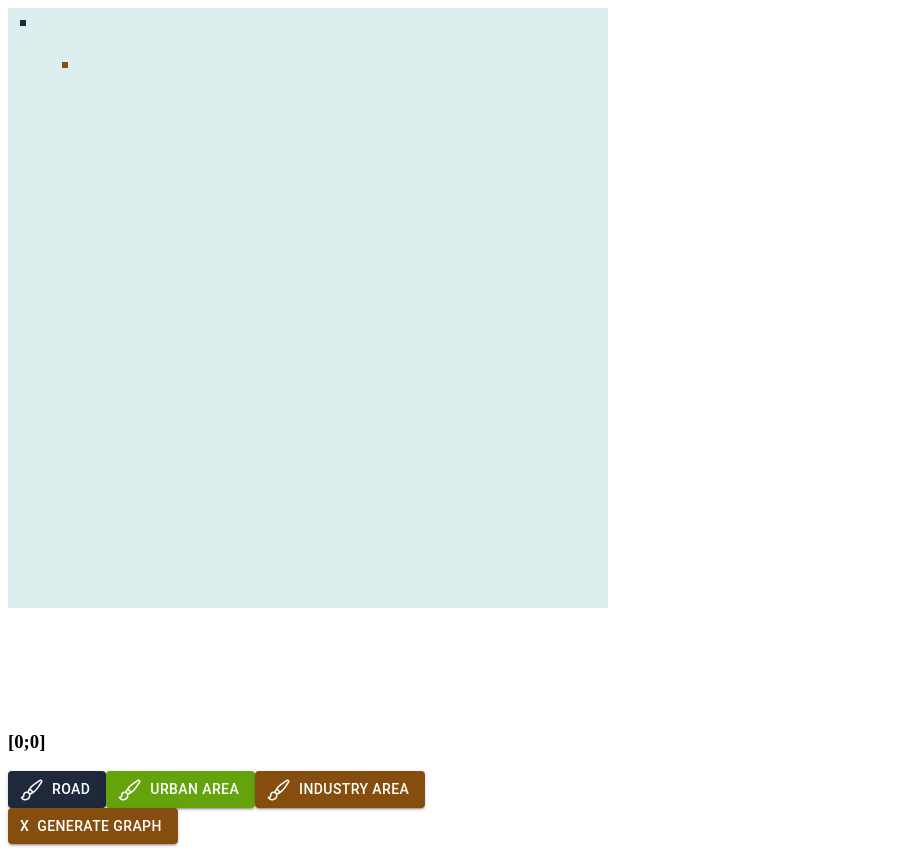
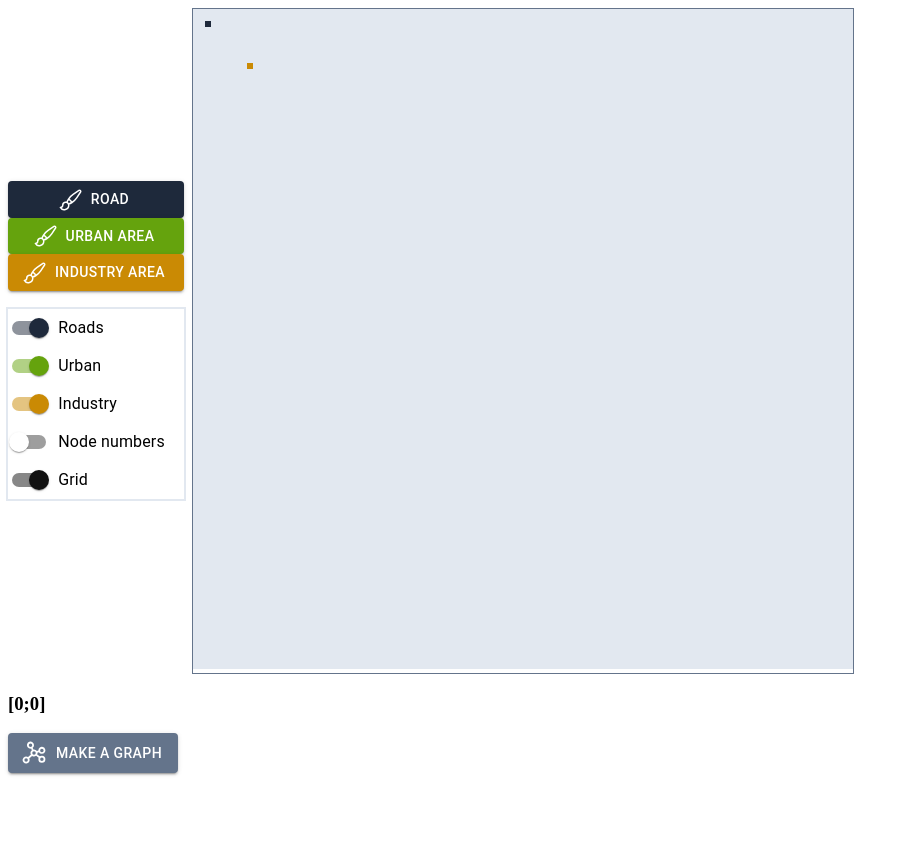
Before and after one commit to unitax13/trafficsim-js, a React (Vite) app: page / in a window 1280 px wide. Shown: the whole page, without its empty margins (0-911 px from the left). After the commit the page ends 800 px from the top, so only its background shows below. Built offline with nearby package versions, Linux system fonts and the light colour scheme.

Commit message:
numerous changes to colors and ui

```diff
--- /dev/null
+++ b/src/colors.ts
@@ -0,0 +1,18 @@
+const colors = {
+  //bg-slate-200
+  empty: "#e2e8f0",
+
+  //bg-slate-800
+  roads: "#1e293b",
+
+  //bg-lime-600
+  urban: "#65a30d",
+
+  //bg-yellow-600
+  industry: "#ca8a04",
+
+  //bg-slate-500
+  graphColor: "#64748b",
+};
+
+export default colors;
--- a/src/components/Canvas.tsx
+++ b/src/components/Canvas.tsx
@@ -1,8 +1,13 @@
 import { useEffect, useRef, useState } from "react";
 import "../index.css";
-import { Button } from "@mui/material";
+import { Button, FormControlLabel, FormGroup, Switch } from "@mui/material";
 import FieldType from "../enums/FieldType";
 import PaintBrush from "../icons/PaintBrush";
+import GraphNode from "../classes/GraphNode";
+import GraphIcon from "../icons/GraphIcon";
+import ColoredMuiSwitch from "./ColoredMuiSwitch";
+import "../colors";
+import colors from "../colors";
 
 interface CanvasProps {
   numRows: number;
@@ -59,12 +64,12 @@ function Canvas(props: CanvasProps) {
   let cameraX = 0;
   let cameraY = 0;
   let cameraScale = 1;
-  let gridOpacity = 10;
 
-  const urbanIsOn = true;
-  const industryIsOn = true;
-  const roadsIsOn = true;
-  const nodeNumbersAreOn = false;
+  const [urbanIsOn, setUrbanIsOn] = useState<boolean>(true);
+  const [industryIsOn, setIndustryIsOn] = useState<boolean>(true);
+  const [roadsIsOn, setRoadsIsOn] = useState<boolean>(true);
+  const [nodeNumbersAreOn, setNodeNumbersAreOn] = useState<boolean>(false);
+  const [gridIsOn, setGridIsOn] = useState<boolean>(true);
   const pathIsOn = false;
   const roadHeatmapIsOn = false;
 
@@ -87,6 +92,7 @@ function Canvas(props: CanvasProps) {
     console.log("reloaded from isDrawing");
     const canvas = canvasRef.current;
     const ctx = canvas!.getContext("2d");
+
     drawMainGrid(ctx);
     drawCursorSingleSelection(ctx);
     if (leftIsPressed.current || rightIsPressed.current) {
@@ -98,14 +104,20 @@ function Canvas(props: CanvasProps) {
         fieldPressedY.current
       );
     }
-    drawNodeNumbers(ctx);
+    nodeNumbersAreOn ? drawNodeNumbers(ctx) : null;
+    gridIsOn ? drawGridOverlay(ctx) : null;
   }, [isDrawing]);
 
-  function drawNodeNumbers() {
-    if (props.graphNodes) {
-      for (let i = 0; i < props.graphNodes.length; i++) {
-        let node: GraphNode = props.graphNodes.get().get(i);
+  function redraw() {
+    setIsDrawing(!isDrawing);
+  }
+
+  function drawNodeNumbers(ctx: CanvasRenderingContext2D) {
+    if (graphNodesRef.current) {
+      for (let i = 0; i < graphNodesRef.current.length; i++) {
+        let node: GraphNode = graphNodesRef.current[i];
         color = "black";
+        ctx!.fillStyle = color;
         ctx.fillText(
           i,
           node.x * fieldWidth * cameraScale + fieldWidth * cameraScale,
@@ -116,20 +128,20 @@ function Canvas(props: CanvasProps) {
     }
   }
 
-  function drawMainGrid(ctx) {
+  function drawMainGrid(ctx: CanvasRenderingContext2D) {
     //console.log("drawing");
     for (let x = 0; x < props.numRows; x++) {
       for (let y = 0; y < props.numColumns; y++) {
         let type = props.fieldArray[x][y];
         if (type == FieldType.Urban && urbanIsOn) {
-          color = "#65a30d";
+          color = colors.urban;
         } else if (type == FieldType.Industrial && industryIsOn) {
-          color = "#854d0e";
+          color = colors.industry;
         } else if (type == FieldType.Road1 && roadsIsOn) {
-          color = "#1e293b";
+          color = colors.roads;
         } else {
           // EMPTY
-          color = "#ddeeee";
+          color = colors.empty;
         }
         ctx!.fillStyle = color;
 
@@ -143,7 +155,7 @@ function Canvas(props: CanvasProps) {
     }
   }
 
-  function drawCursorSingleSelection(ctx) {
+  function drawCursorSingleSelection(ctx: CanvasRenderingContext2D) {
     if (!leftIsPressed.current) {
       if (
         fieldPressedX.current >= 0 &&
@@ -154,11 +166,11 @@ function Canvas(props: CanvasProps) {
         let type =
           props.fieldArray[fieldPressedX.current][fieldPressedY.current];
         if (type == FieldType.Urban) {
-          color = "#65a30d";
+          color = colors.urban;
         } else if (type == FieldType.Industrial) {
-          color = "#854d0e";
+          color = colors.industry;
         } else {
-          color = "#1e293b";
+          color = colors.roads;
         }
 
         ctx!.fillStyle = color;
@@ -184,7 +196,7 @@ function Canvas(props: CanvasProps) {
   }
 
   function drawRectangularSelection(
-    ctx,
+    ctx: CanvasRenderingContext2D,
     ax: number,
     ay: number,
     bx: number,
@@ -199,11 +211,11 @@ function Canvas(props: CanvasProps) {
     if (rightIsPressed.current) {
       color = "black";
     } else if (fieldTypeChosen.current == FieldType.Urban) {
-      color = "#65a30d";
+      color = colors.urban;
     } else if (fieldTypeChosen.current == FieldType.Industrial) {
-      color = "#854d0e";
+      color = colors.industry;
     } else if (fieldTypeChosen.current == FieldType.Road1) {
-      color = "#1e293b";
+      color = colors.roads;
     } else {
       color = "black";
     }
@@ -293,7 +305,8 @@ function Canvas(props: CanvasProps) {
     console.log("drawing grid overlay");
     ctx!.strokeStyle = "#111111";
     for (let x1 = 0; x1 <= props.numRows; x1++) {
-      ctx.lineWidth = (1 * gridOpacity) / 100;
+      ctx!.strokeStyle = "#111111";
+      ctx.lineWidth = 0.01;
 
       ctx.moveTo(x1 * fieldWidth * cameraScale - cameraX, -1 - cameraY);
       ctx.lineTo(
@@ -306,8 +319,8 @@ function Canvas(props: CanvasProps) {
         canvasWidth * cameraScale - cameraX,
         x1 * fieldWidth * cameraScale - cameraY
       );
+    }
     ctx.stroke();
-    }
   }
 
   function updateCoordsOfFieldWithMouseOn(x: number, y: number) {
@@ -385,11 +398,11 @@ function Canvas(props: CanvasProps) {
         FieldType.Empty
       );
     }
-    setIsDrawing(!isDrawing);
+    redraw();
   };
 
   const onMouseMove = (e: React.MouseEvent<HTMLCanvasElement, MouseEvent>) => {
-    setIsDrawing(!isDrawing);
+    redraw();
     x = e.nativeEvent.offsetX;
     y = e.nativeEvent.offsetY;
     updateCoordsOfFieldWithMouseOn(x, y);
@@ -425,7 +438,7 @@ function Canvas(props: CanvasProps) {
         FieldType.Empty
       );
     }
-    setIsDrawing(!isDrawing);
+    redraw();
     //isPressed.current = false;
 
     switch (e.nativeEvent.button) {
@@ -467,17 +480,129 @@ function Canvas(props: CanvasProps) {
         console.log(node.distances!.toString());
       });
     }
+    redraw();
   }
 
   return (
     <>
-      <div className="border-black border-top border">
       <div className="">
+        <div className="flex gap-2 items-center">
+          <div className="flex flex-col items-center w-44">
+            <div>
+              <Button
+                fullWidth
+                startIcon={<PaintBrush />}
+                className="bg-slate-800 hover:bg-slate-900"
+                variant="contained"
+                onClick={(e) => {
+                  fieldTypeChosen.current = FieldType.Road1;
+                }}
+              >
+                Road
+              </Button>
+              <Button
+                fullWidth
+                startIcon={<PaintBrush />}
+                className="bg-lime-600 hover:bg-lime-700"
+                variant="contained"
+                onClick={(e) => {
+                  fieldTypeChosen.current = FieldType.Urban;
+                }}
+              >
+                Urban area
+              </Button>
+              <Button
+                fullWidth
+                startIcon={<PaintBrush />}
+                variant="contained"
+                className="bg-yellow-600 hover:bg-yellow-700"
+                onClick={(e) => {
+                  fieldTypeChosen.current = FieldType.Industrial;
+                }}
+              >
+                Industry area
+              </Button>
+            </div>
+            <div className="mt-4 w-full flex flex-col items-center border-2 border-slate-200 border-solid">
+              <FormGroup>
+                <FormControlLabel
+                  control={
+                    <ColoredMuiSwitch
+                      colorHex={colors.roads}
+                      color="primary"
+                      checked={roadsIsOn}
+                      onChange={(e) => {
+                        setRoadsIsOn(!roadsIsOn);
+                        redraw();
+                      }}
+                    />
+                  }
+                  label="Roads"
+                />
+                <FormControlLabel
+                  control={
+                    <ColoredMuiSwitch
+                      colorHex={colors.urban}
+                      color="primary"
+                      checked={urbanIsOn}
+                      onChange={(e) => {
+                        setUrbanIsOn(!urbanIsOn);
+                        redraw();
+                      }}
+                    />
+                  }
+                  label="Urban"
+                />
+                <FormControlLabel
+                  control={
+                    <ColoredMuiSwitch
+                      colorHex={colors.industry}
+                      color="primary"
+                      checked={industryIsOn}
+                      onChange={(e) => {
+                        setIndustryIsOn(!industryIsOn);
+                        redraw();
+                      }}
+                    />
+                  }
+                  label="Industry"
+                />
+                <FormControlLabel
+                  control={
+                    <ColoredMuiSwitch
+                      colorHex={colors.graphColor}
+                      color="primary"
+                      checked={nodeNumbersAreOn}
+                      onChange={(e) => {
+                        setNodeNumbersAreOn(!nodeNumbersAreOn);
+                        redraw();
+                      }}
+                    />
+                  }
+                  label="Node numbers"
+                />
+                <FormControlLabel
+                  control={
+                    <ColoredMuiSwitch
+                      colorHex="#111111"
+                      color="primary"
+                      checked={gridIsOn}
+                      onChange={(e) => {
+                        setGridIsOn(!gridIsOn);
+                        redraw();
+                      }}
+                    />
+                  }
+                  label="Grid"
+                />
+              </FormGroup>
+            </div>
+          </div>
+          <div className="border-slate-500 border border-solid">
             <canvas
-            className="border-black border"
               id="canvas"
-            width="800"
-            height="700"
+              width="660"
+              height="660"
               ref={canvasRef}
               onMouseDown={(e) => onMouseDown(e)}
               onMouseMove={(e) => onMouseMove(e)}
@@ -488,6 +613,8 @@ function Canvas(props: CanvasProps) {
               onContextMenu={(e) => e.preventDefault()}
             />
           </div>
+        </div>
+        {/* X,Y text */}
         <div className="flex">
           {leftIsPressed.current || rightIsPressed.current ? (
             <h3 className="font-bold">
@@ -501,50 +628,16 @@ function Canvas(props: CanvasProps) {
             [{fieldPressedX.current};{fieldPressedY.current}]
           </h3>
         </div>
-        <div className="flex items-center">
-          {/* <Button variant="contained" onClick={(e) => setIsDrawing(!isDrawing)}>
-            Refresh
-          </Button> */}
+
         <Button
-            startIcon={<PaintBrush />}
-            className="bg-slate-800 hover:bg-slate-900"
+          startIcon={<GraphIcon />}
           variant="contained"
-            onClick={(e) => {
-              fieldTypeChosen.current = FieldType.Road1;
-            }}
-          >
-            Road
-          </Button>
-          <Button
-            startIcon={<PaintBrush />}
-            className="bg-lime-600 hover:bg-lime-700"
-            variant="contained"
-            onClick={(e) => {
-              fieldTypeChosen.current = FieldType.Urban;
-            }}
-          >
-            Urban area
-          </Button>
-          <Button
-            startIcon={<PaintBrush />}
-            variant="contained"
-            className="bg-yellow-800 hover:bg-yellow-900"
-            onClick={(e) => {
-              fieldTypeChosen.current = FieldType.Industrial;
-            }}
-          >
-            Industry area
-          </Button>
-        </div>
-        <Button
-          startIcon={"X"}
-          variant="contained"
-          className="bg-yellow-800 hover:bg-yellow-900"
+          className="bg-slate-500 hover:bg-slate-600"
           onClick={(e) => {
             generateGraphButtonPressed();
           }}
         >
-          Generate graph
+          Make a graph
         </Button>
       </div>
     </>
--- /dev/null
+++ b/src/components/ColoredMuiSwitch.tsx
@@ -0,0 +1,21 @@
+import { alpha, styled } from "@mui/material/styles";
+import Switch from "@mui/material/Switch";
+import { SwitchProps } from "@mui/material/Switch";
+
+interface ColorProps extends SwitchProps {
+  colorHex: string;
+}
+
+const ColoredMuiSwitch = styled(Switch)<ColorProps>(({ theme, colorHex }) => ({
+  "& .MuiSwitch-switchBase.Mui-checked": {
+    color: colorHex,
+    "&:hover": {
+      backgroundColor: alpha(colorHex, theme.palette.action.hoverOpacity),
+    },
+  },
+  "& .MuiSwitch-switchBase.Mui-checked + .MuiSwitch-track": {
+    backgroundColor: colorHex,
+  },
+}));
+
+export default ColoredMuiSwitch;
--- a/src/components/MainCanvasElement.tsx
+++ b/src/components/MainCanvasElement.tsx
@@ -112,8 +112,8 @@ function MainCanvasElement() {
     }
   }
 
-  const numRows = 100;
-  const numColumns = 100;
+  const numRows = 110;
+  const numColumns = 110;
   let fieldArray: FieldType[][] = [];
   // const [stateFieldArray, setStateFieldArray] = useState<FieldType[][]>();
 
@@ -275,7 +275,7 @@ function MainCanvasElement() {
           gn.distances![i] = dist;
 
           for (let j = 0; j < neighbour.neighbours!.length; j++) {
-            let n: GraphNode = neighbour.neighbours![j];
+            let n: GraphNode | null = neighbour.neighbours![j];
             if (n != null && n == gn) {
               neighbour.distances![j] = dist;
             }
@@ -283,7 +283,7 @@ function MainCanvasElement() {
         }
       }
     });
-    console.log("generated");
+    console.log("generated graph nodes");
     return graphNodes;
   }
 
--- /dev/null
+++ b/src/icons/GraphIcon.tsx
@@ -0,0 +1,18 @@
+import { SVGProps } from "react";
+
+const GraphIcon = (props: SVGProps<SVGSVGElement>) => (
+  <svg
+    xmlns="http://www.w3.org/2000/svg"
+    width="256"
+    height="256"
+    viewBox="0 0 256 256"
+    className="w-7 h-7"
+  >
+    <path
+      fill="currentColor"
+      d="M200 152a31.84 31.84 0 0 0-19.53 6.68l-23.11-18A31.65 31.65 0 0 0 160 128c0-.74 0-1.48-.08-2.21l13.23-4.41A32 32 0 1 0 168 104c0 .74 0 1.48.08 2.21l-13.23 4.41A32 32 0 0 0 128 96a32.59 32.59 0 0 0-5.27.44L115.89 81A32 32 0 1 0 96 88a32.59 32.59 0 0 0 5.27-.44l6.84 15.4a31.92 31.92 0 0 0-8.57 39.64l-25.71 22.84a32.06 32.06 0 1 0 10.63 12l25.71-22.84a31.91 31.91 0 0 0 37.36-1.24l23.11 18A31.65 31.65 0 0 0 168 184a32 32 0 1 0 32-32Zm0-64a16 16 0 1 1-16 16a16 16 0 0 1 16-16ZM80 56a16 16 0 1 1 16 16a16 16 0 0 1-16-16ZM56 208a16 16 0 1 1 16-16a16 16 0 0 1-16 16Zm56-80a16 16 0 1 1 16 16a16 16 0 0 1-16-16Zm88 72a16 16 0 1 1 16-16a16 16 0 0 1-16 16Z"
+    />
+  </svg>
+);
+
+export default GraphIcon;
```
Also changed, not shown: src/classes/GraphNode.ts (+4 -4 lines). Lines whose indentation alone changed are shown as unchanged.
